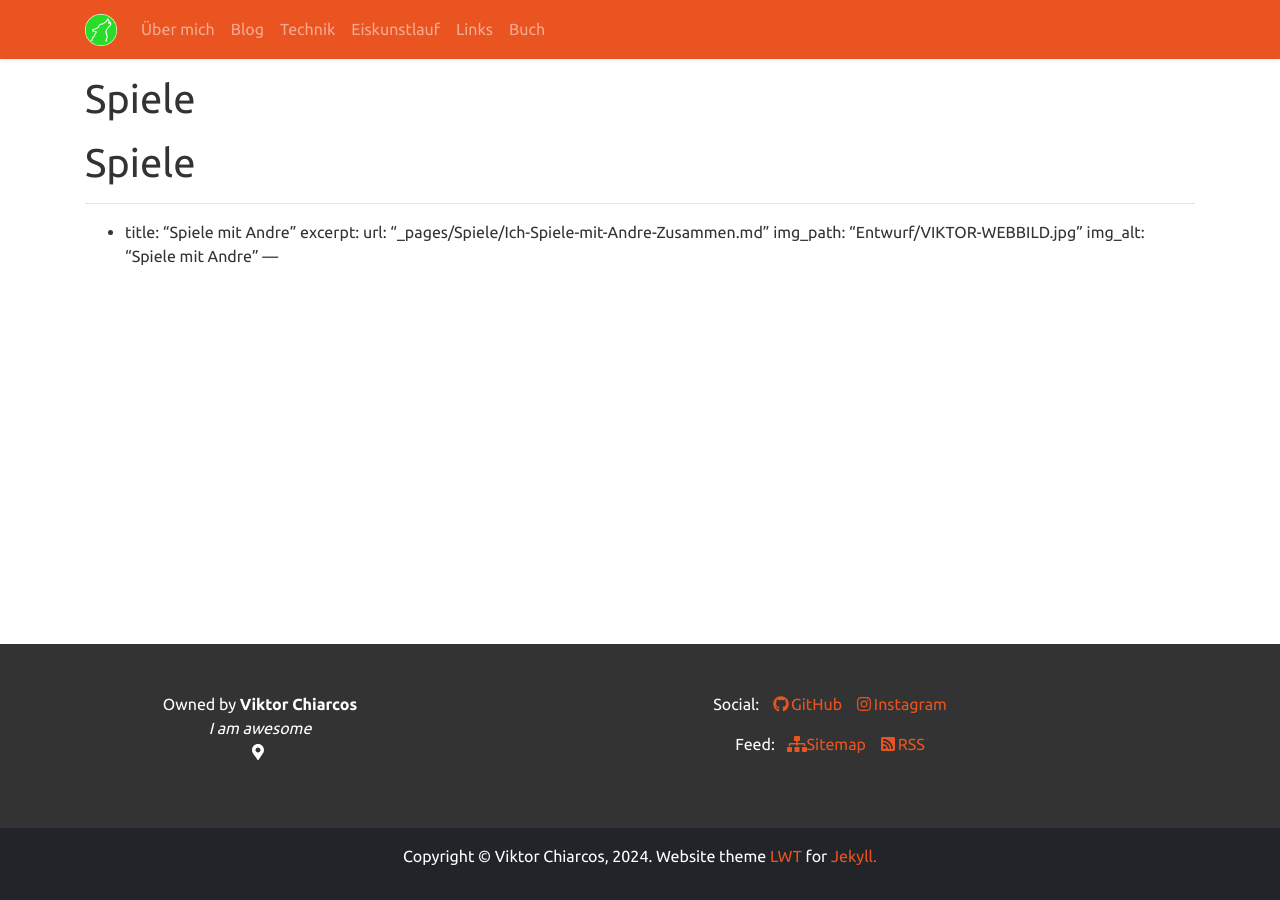
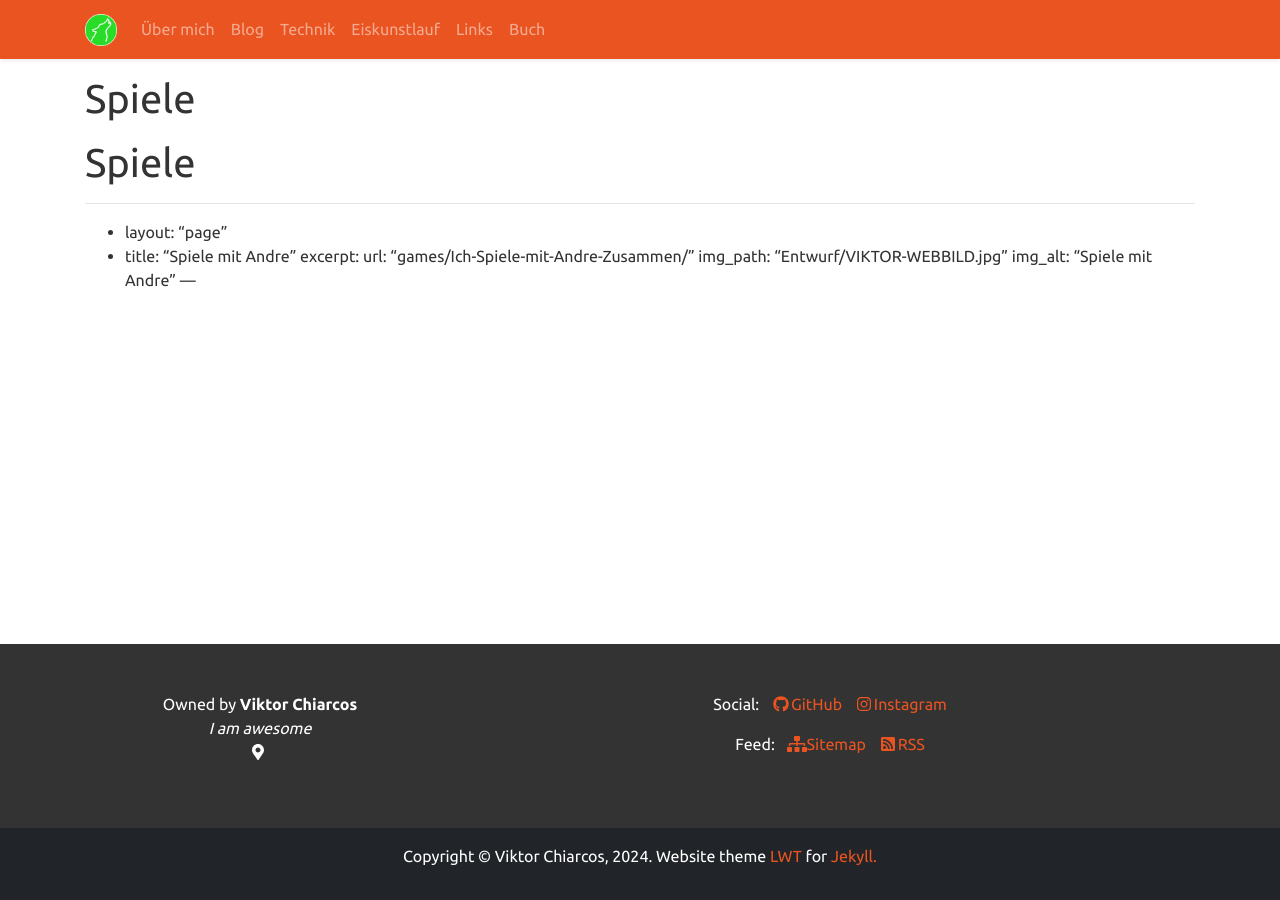
Before and after one commit to viktor-chiarcos/viktor-chiarcos.github.io, a Jekyll site: the page built from _pages/games.md, in a window 1280 px wide. Built offline with Jekyll 4.4.1, drawn with Linux system fonts in a browser that asks for light colours; our own code applies the rules of GitHub Pages for plain Markdown files.

Commit message:
Update games.md

```diff
--- a/_pages/games.md
+++ b/_pages/games.md
@@ -1,9 +1,10 @@
 # Spiele
 
 ---
+- layout: "page"
 - title: "Spiele mit Andre"
   excerpt:
-  url: "_pages/Spiele/Ich-Spiele-mit-Andre-Zusammen.md"
+  url: "games/Ich-Spiele-mit-Andre-Zusammen/"
   img_path: "Entwurf/VIKTOR-WEBBILD.jpg"
   img_alt: "Spiele mit Andre"
 ---
```
